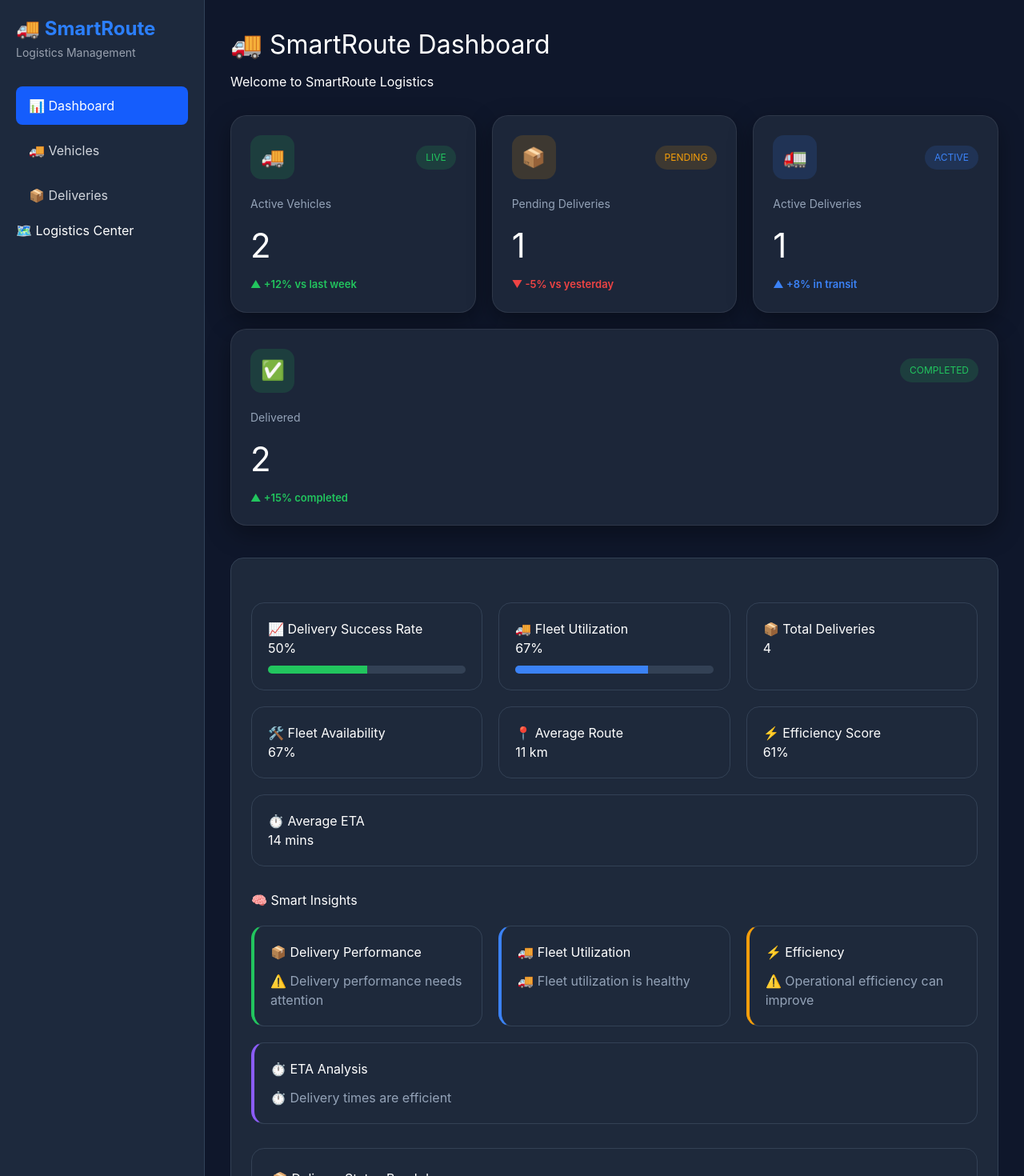
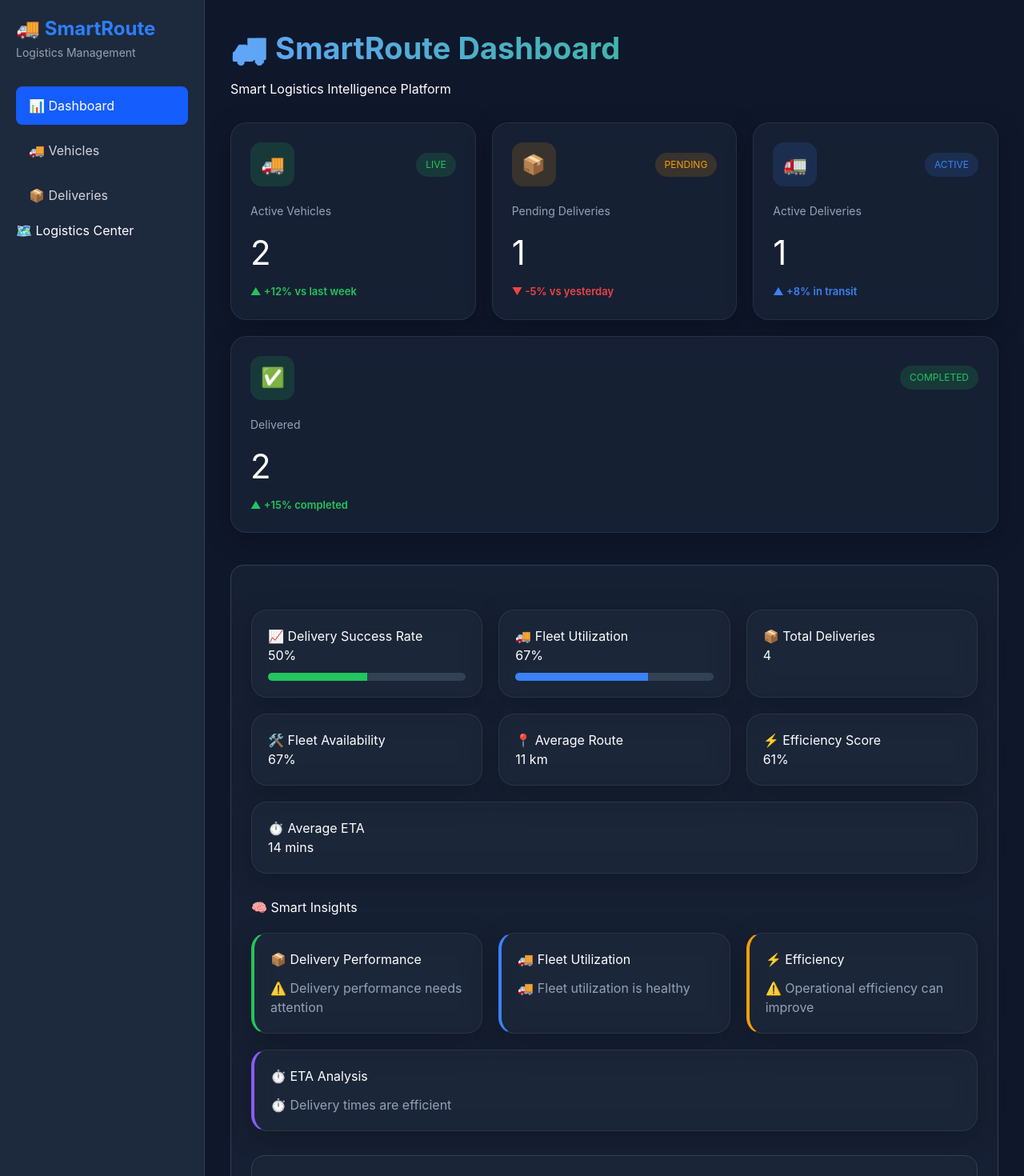
Before and after one commit to harshskarki/SmartRoute-Logistics-Management-System, a React (Vite) app: page / in a window 1280 px wide. Shown: the top 1470 px of the page at 80% size. Built offline with nearby package versions, Linux system fonts and the light colour scheme.

Commit message:
Phase 5.7.5 Glassmorphism Effects

```diff
--- a/src/pages/Dashboard.jsx
+++ b/src/pages/Dashboard.jsx
@@ -223,6 +223,7 @@ const fleetInsight =
 
   const colors = {
     card: "#1e293b",
+    glass: "rgba(30,41,59,0.55)",
     border: "#334155",
     textMuted: "#94a3b8",
 
@@ -233,36 +234,69 @@ const fleetInsight =
   };
 
   const cardStyle = {
-    background: colors.card,
-    border: `1px solid ${colors.border}`,
+    background: colors.glass,
+
+    backdropFilter: "blur(16px)",
+    WebkitBackdropFilter: "blur(16px)",
+
+    border: "1px solid rgba(255,255,255,0.08)",
+
     padding: "20px",
-    borderRadius: "16px",
+
+    borderRadius: "20px",
+
     flex: "1 1 240px",
+
     minWidth: "240px",
+
     cursor: "pointer",
+
     transition: "all 0.3s ease",
+
+    boxShadow:
+      "0 8px 32px rgba(0,0,0,0.25)",
   };
 
   const kpiCardStyle = {
-  background: "rgba(30,41,59,0.9)",
-  backdropFilter: "blur(12px)",
-  border: "1px solid rgba(255,255,255,0.08)",
-  borderRadius: "20px",
-  padding: "24px",
-  minWidth: "260px",
-  flex: "1 1 260px",
-  boxShadow:
-    "0 10px 30px rgba(0,0,0,0.35)",
-  transition: "all 0.3s ease",
-  cursor: "pointer",
-};
+    background: colors.glass,
+    backdropFilter: "blur(16px)",
+    WebkitBackdropFilter: "blur(16px)",
+
+    border: "1px solid rgba(255,255,255,0.08)",
+
+    padding: "24px",
+    borderRadius: "20px",
+
+    flex: "1 1 240px",
+    minWidth: "240px",
+
+    cursor: "pointer",
+
+    transition: "all 0.3s ease",
+
+    boxShadow:
+      "0 8px 32px rgba(0,0,0,0.25)",
+
+    overflow: "hidden",
+
+    position: "relative",
+  };
 
   return (
     <div>
       <h1
         style={{
-          fontSize: "32px",
+          fontSize: "38px",
+          fontWeight: "700",
           marginBottom: "10px",
+
+          background:
+            "linear-gradient(90deg,#60a5fa,#22c55e)",
+
+          WebkitBackgroundClip: "text",
+
+          WebkitTextFillColor:
+            "transparent",
         }}
       >
         🚚 SmartRoute Dashboard
@@ -273,7 +307,7 @@ const fleetInsight =
           marginBottom: "30px",
         }}
       >
-        Welcome to SmartRoute Logistics
+        Smart Logistics Intelligence Platform
       </p>
 
       <div
@@ -607,7 +641,9 @@ const fleetInsight =
           marginTop: "40px",
           padding: "25px",
           borderRadius: "16px",
-          background: colors.card,
+          background: colors.glass,
+          backdropFilter: "blur(16px)",
+          WebkitBackdropFilter: "blur(16px)",
           border: `1px solid ${colors.border}`,
         }}
       >
@@ -923,7 +959,9 @@ const fleetInsight =
     marginTop: "30px",
     padding: "25px",
     borderRadius: "16px",
-    background: colors.card,
+    background: colors.glass,
+    backdropFilter: "blur(16px)",
+    WebkitBackdropFilter: "blur(16px)",
     border: `1px solid ${colors.border}`,
   }}
 >
@@ -1016,7 +1054,9 @@ const fleetInsight =
     marginTop: "30px",
     padding: "25px",
     borderRadius: "16px",
-    background: colors.card,
+    background: colors.glass,
+    backdropFilter: "blur(16px)",
+    WebkitBackdropFilter: "blur(16px)",
     border: `1px solid ${colors.border}`,
   }}
 >
@@ -1111,7 +1151,9 @@ const fleetInsight =
           marginTop: "30px",
           padding: "25px",
           borderRadius: "16px",
-          background: colors.card,
+          background: colors.glass,
+          backdropFilter: "blur(16px)",
+          WebkitBackdropFilter: "blur(16px)",
           border: `1px solid ${colors.border}`,
         }}
       >
@@ -1161,7 +1203,9 @@ const fleetInsight =
     marginTop: "30px",
     padding: "25px",
     borderRadius: "16px",
-    background: colors.card,
+    background: colors.glass,
+    backdropFilter: "blur(16px)",
+    WebkitBackdropFilter: "blur(16px)",
     border: `1px solid ${colors.border}`,
   }}
 >
@@ -1205,7 +1249,9 @@ const fleetInsight =
     marginTop: "30px",
     padding: "25px",
     borderRadius: "16px",
-    background: colors.card,
+    background: colors.glass,
+    backdropFilter: "blur(16px)",
+    WebkitBackdropFilter: "blur(16px)",
     border: `1px solid ${colors.border}`,
   }}
 >
@@ -1258,7 +1304,9 @@ const fleetInsight =
     marginTop: "30px",
     padding: "25px",
     borderRadius: "16px",
-    background: colors.card,
+    background: colors.glass,
+    backdropFilter: "blur(16px)",
+    WebkitBackdropFilter: "blur(16px)",
     border: `1px solid ${colors.border}`,
   }}
 >
```
